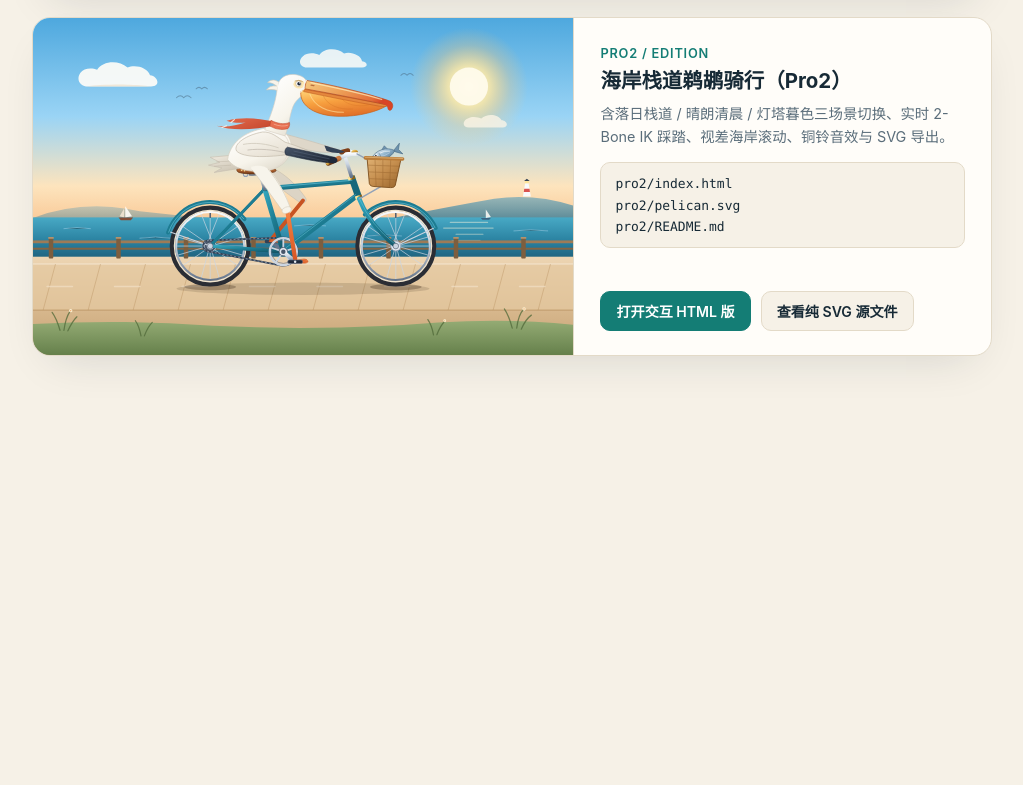
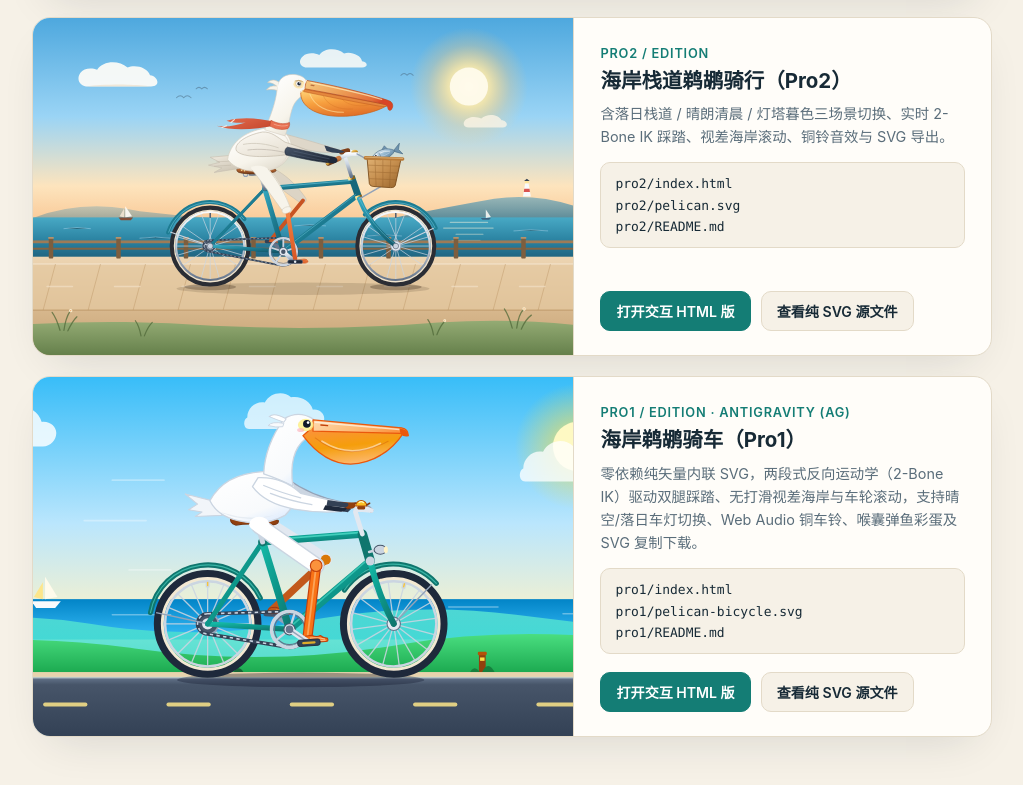
Before and after one commit to jian8111/d, a plain HTML site: page index.html in a window 1280 px wide. Shown: the part 1265-2050 px from the top of the page, without its empty margins (128-1151 px from the left). Before the commit the page ends 1669 px from the top, so only its background shows below. Drawn offline with Linux system fonts and the light colour scheme.

Commit message:
docs(gallery): register pro1 Pelican Bicycle edition in root index and README

```diff
--- a/index.html
+++ b/index.html
@@ -270,6 +270,28 @@
           </div>
         </div>
       </article>
+
+      <article class="entry-card">
+        <div class="preview-pane">
+          <img src="./pro1/pelican-bicycle.svg" alt="Pro1 海岸鹈鹕骑车矢量插画预览" />
+        </div>
+        <div class="info-pane">
+          <div>
+            <span class="edition-label">pro1 / Edition · Antigravity (AG)</span>
+            <h2>海岸鹈鹕骑车（Pro1）</h2>
+            <p>零依赖纯矢量内联 SVG，两段式反向运动学（2-Bone IK）驱动双腿踩踏、无打滑视差海岸与车轮滚动，支持晴空/落日车灯切换、Web Audio 铜车铃、喉囊弹鱼彩蛋及 SVG 复制下载。</p>
+            <div class="file-list">
+              pro1/index.html<br />
+              pro1/pelican-bicycle.svg<br />
+              pro1/README.md
+            </div>
+          </div>
+          <div class="actions">
+            <a class="btn btn-primary" href="./pro1/index.html">打开交互 HTML 版</a>
+            <a class="btn" href="./pro1/pelican-bicycle.svg" target="_blank" rel="noopener">查看纯 SVG 源文件</a>
+          </div>
+        </div>
+      </article>
     </section>
   </main>
 </body>
```
Also changed, not shown: 1 other file.
